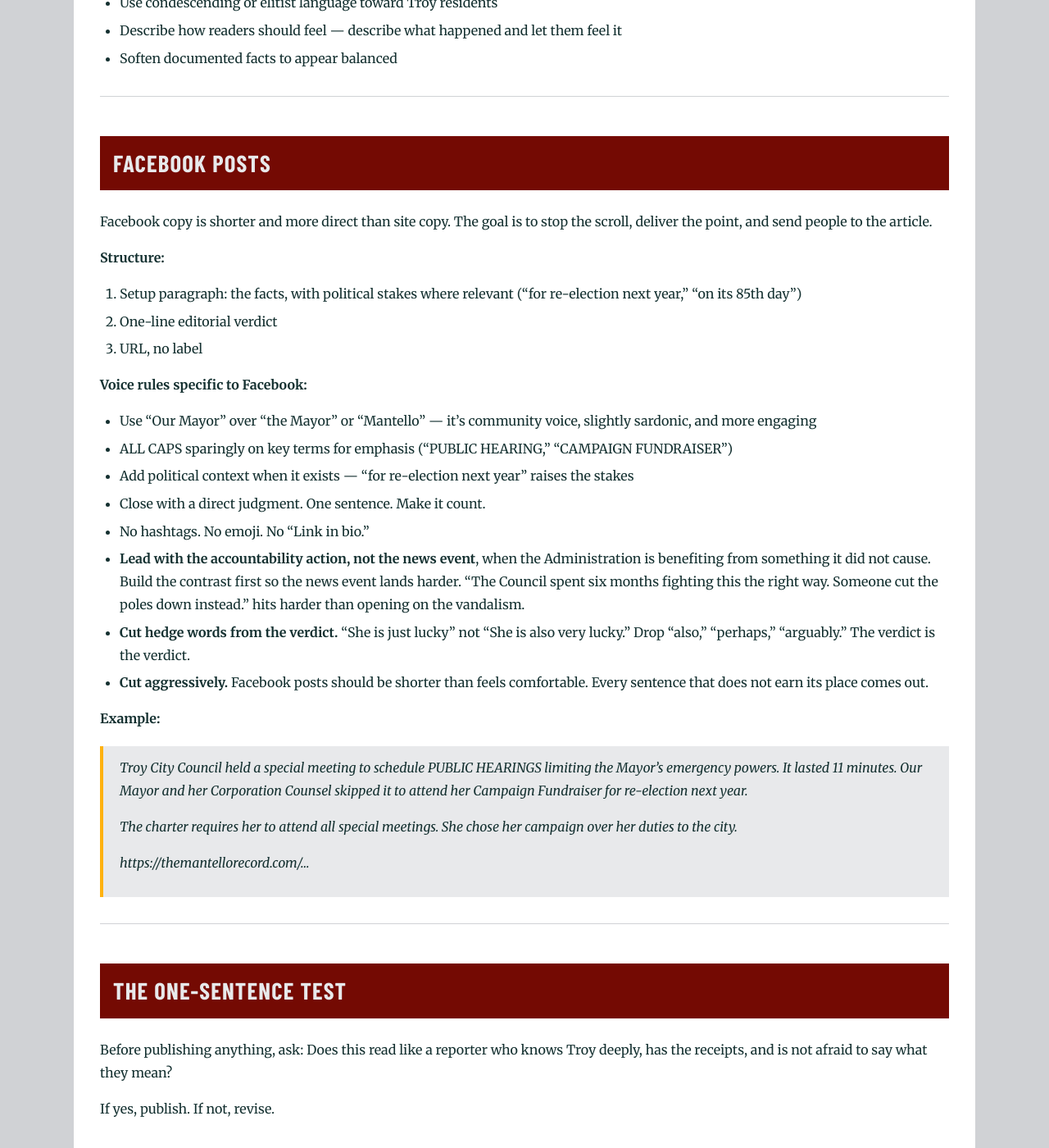
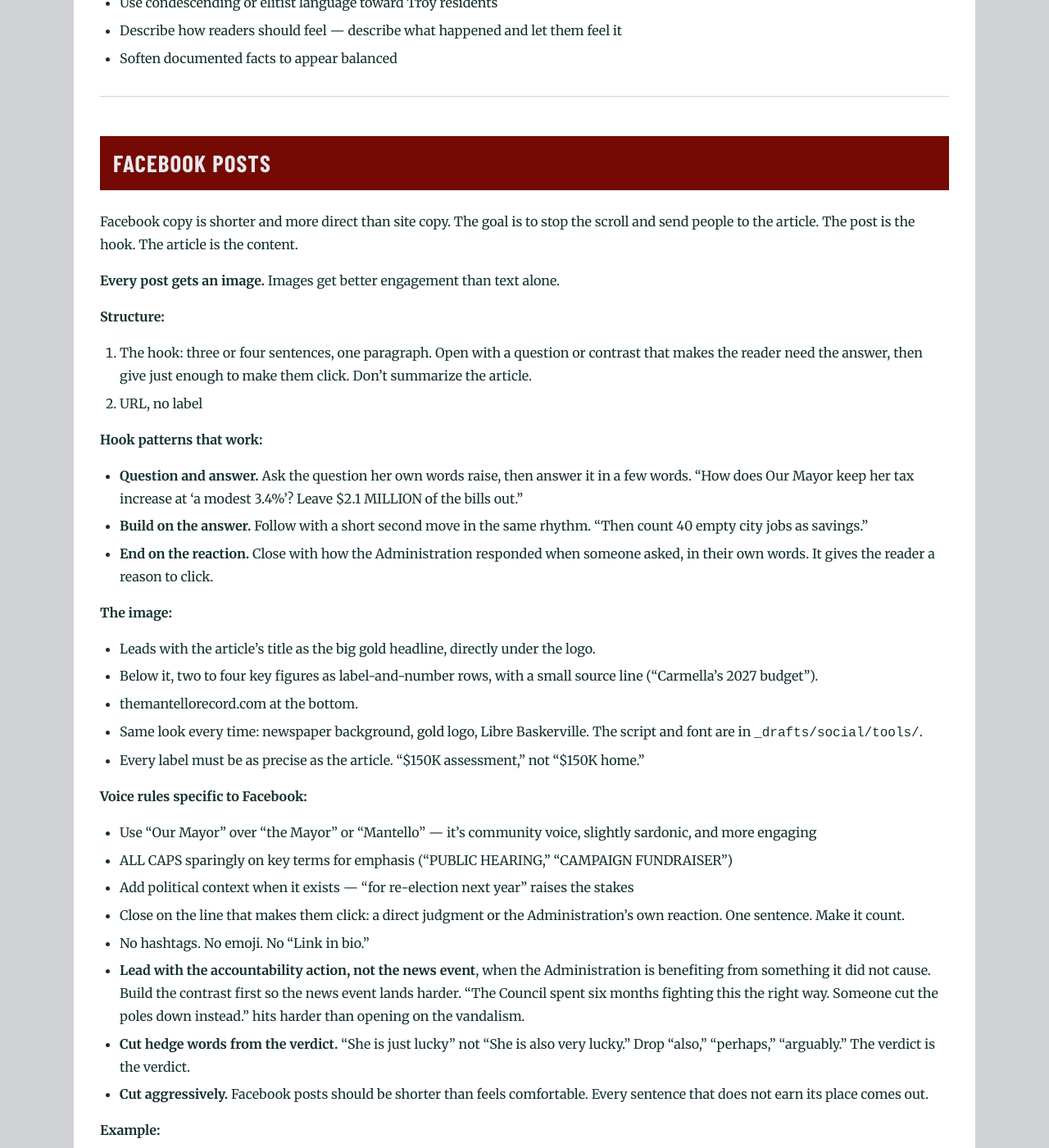
Before and after one commit to MdevitSEC/the-mantello-record, a Jekyll site: the page built from VOICE_GUIDE.md, in a window 1280 px wide and 1400 px high, scrolled down 10899 px. Shown: the whole window at 82% size. Built offline with Jekyll 4.4.1, drawn with Linux system fonts in a browser that asks for light colours; some web fonts are replaced; our own code applies the rules of GitHub Pages for plain Markdown files; some of the changed text lies outside the part shown.

Commit message:
Update Facebook guide: hook-only text, image for every post
Co-Authored-By: Claude Opus 5.5 <noreply@anthropic.com>

```diff
--- a/VOICE_GUIDE.md
+++ b/VOICE_GUIDE.md
@@ -299,24 +299,42 @@ Every entry in The Mantello Record should read the way a sharp city hall beat re
 
 ## Facebook Posts
 
-Facebook copy is shorter and more direct than site copy. The goal is to stop the scroll, deliver the point, and send people to the article.
+Facebook copy is shorter and more direct than site copy. The goal is to stop the scroll and send people to the article. The post is the hook. The article is the content.
+
+**Every post gets an image.** Images get better engagement than text alone.
 
 **Structure:**
-1. Setup paragraph: the facts, with political stakes where relevant ("for re-election next year," "on its 85th day")
-2. One-line editorial verdict
-3. URL, no label
+1. The hook: three or four sentences, one paragraph. Open with a question or contrast that makes the reader need the answer, then give just enough to make them click. Don't summarize the article.
+2. URL, no label
+
+**Hook patterns that work:**
+- **Question and answer.** Ask the question her own words raise, then answer it in a few words. "How does Our Mayor keep her tax increase at 'a modest 3.4%'? Leave $2.1 MILLION of the bills out."
+- **Build on the answer.** Follow with a short second move in the same rhythm. "Then count 40 empty city jobs as savings."
+- **End on the reaction.** Close with how the Administration responded when someone asked, in their own words. It gives the reader a reason to click.
+
+**The image:**
+- Leads with the article's title as the big gold headline, directly under the logo.
+- Below it, two to four key figures as label-and-number rows, with a small source line ("Carmella's 2027 budget").
+- themantellorecord.com at the bottom.
+- Same look every time: newspaper background, gold logo, Libre Baskerville. The script and font are in `_drafts/social/tools/`.
+- Every label must be as precise as the article. "$150K assessment," not "$150K home."
 
 **Voice rules specific to Facebook:**
 - Use "Our Mayor" over "the Mayor" or "Mantello" — it's community voice, slightly sardonic, and more engaging
 - ALL CAPS sparingly on key terms for emphasis ("PUBLIC HEARING," "CAMPAIGN FUNDRAISER")
 - Add political context when it exists — "for re-election next year" raises the stakes
-- Close with a direct judgment. One sentence. Make it count.
+- Close on the line that makes them click: a direct judgment or the Administration's own reaction. One sentence. Make it count.
 - No hashtags. No emoji. No "Link in bio."
 - **Lead with the accountability action, not the news event**, when the Administration is benefiting from something it did not cause. Build the contrast first so the news event lands harder. "The Council spent six months fighting this the right way. Someone cut the poles down instead." hits harder than opening on the vandalism.
 - **Cut hedge words from the verdict.** "She is just lucky" not "She is also very lucky." Drop "also," "perhaps," "arguably." The verdict is the verdict.
 - **Cut aggressively.** Facebook posts should be shorter than feels comfortable. Every sentence that does not earn its place comes out.
 
 **Example:**
+> How does Our Mayor keep her tax increase at "a modest 3.4%"? Leave $2.1 MILLION of the bills out. Then count 40 empty city jobs as savings. When the City Auditor asked about the city's reserves, the Deputy Mayor called it "a political charade."
+>
+> https://themantellorecord.com/2026/10/18/what-an-honest-budget-would-cost/
+
+**Earlier example** (setup and verdict style, still fine for news that needs context):
 > Troy City Council held a special meeting to schedule PUBLIC HEARINGS limiting the Mayor's emergency powers. It lasted 11 minutes. Our Mayor and her Corporation Counsel skipped it to attend her Campaign Fundraiser for re-election next year.
 >
 > The charter requires her to attend all special meetings. She chose her campaign over her duties to the city.
```
